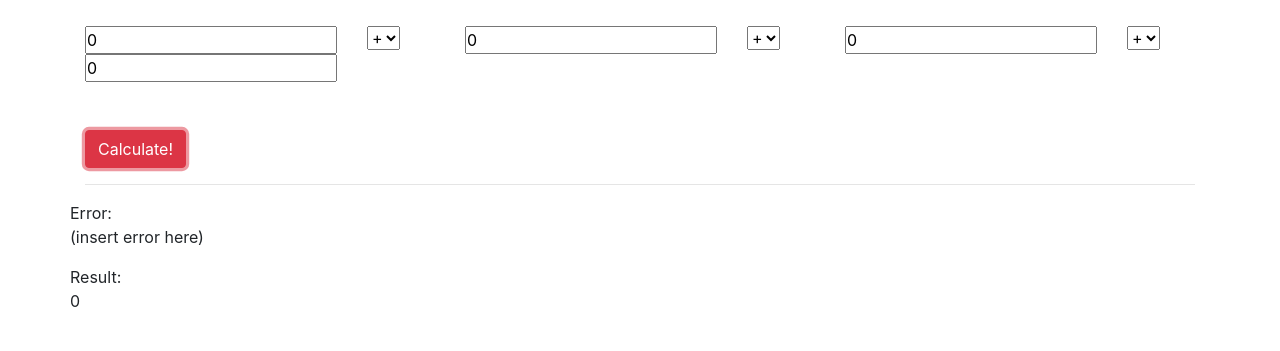
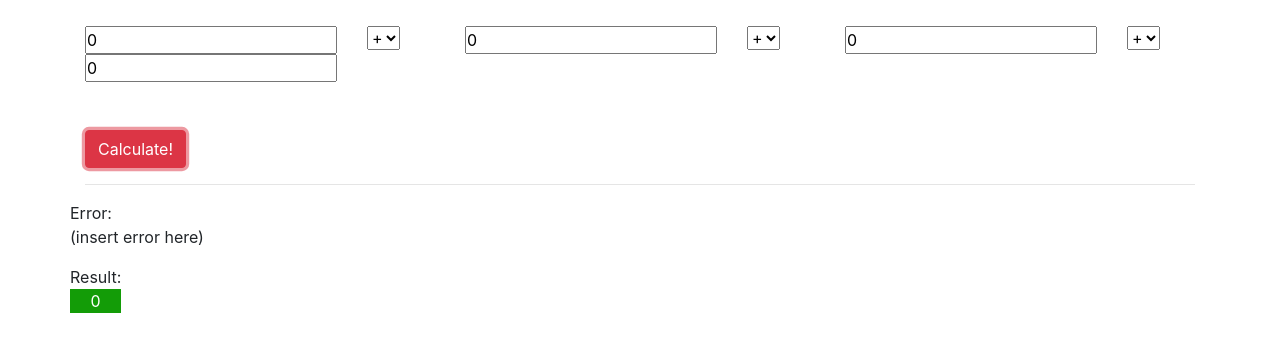
Before and after one commit to alexonaci/math-is-fun-challange, a plain HTML site: page index.html in a window 1280 px wide. Both pictures are taken after a click on the button "Calculate!". Shown: the part 225-576 px from the top of the page. Drawn offline with nearby package versions, Linux system fonts and the light colour scheme.

Commit message:
added style for result message

```diff
--- a/styles.css
+++ b/styles.css
@@ -16,3 +16,9 @@ ul {
   background-color: red;
   color: white;
 }
+
+.validResult {
+  background-color: rgb(19, 156, 7);
+  color: white;
+  text-align: center;
+}
```
